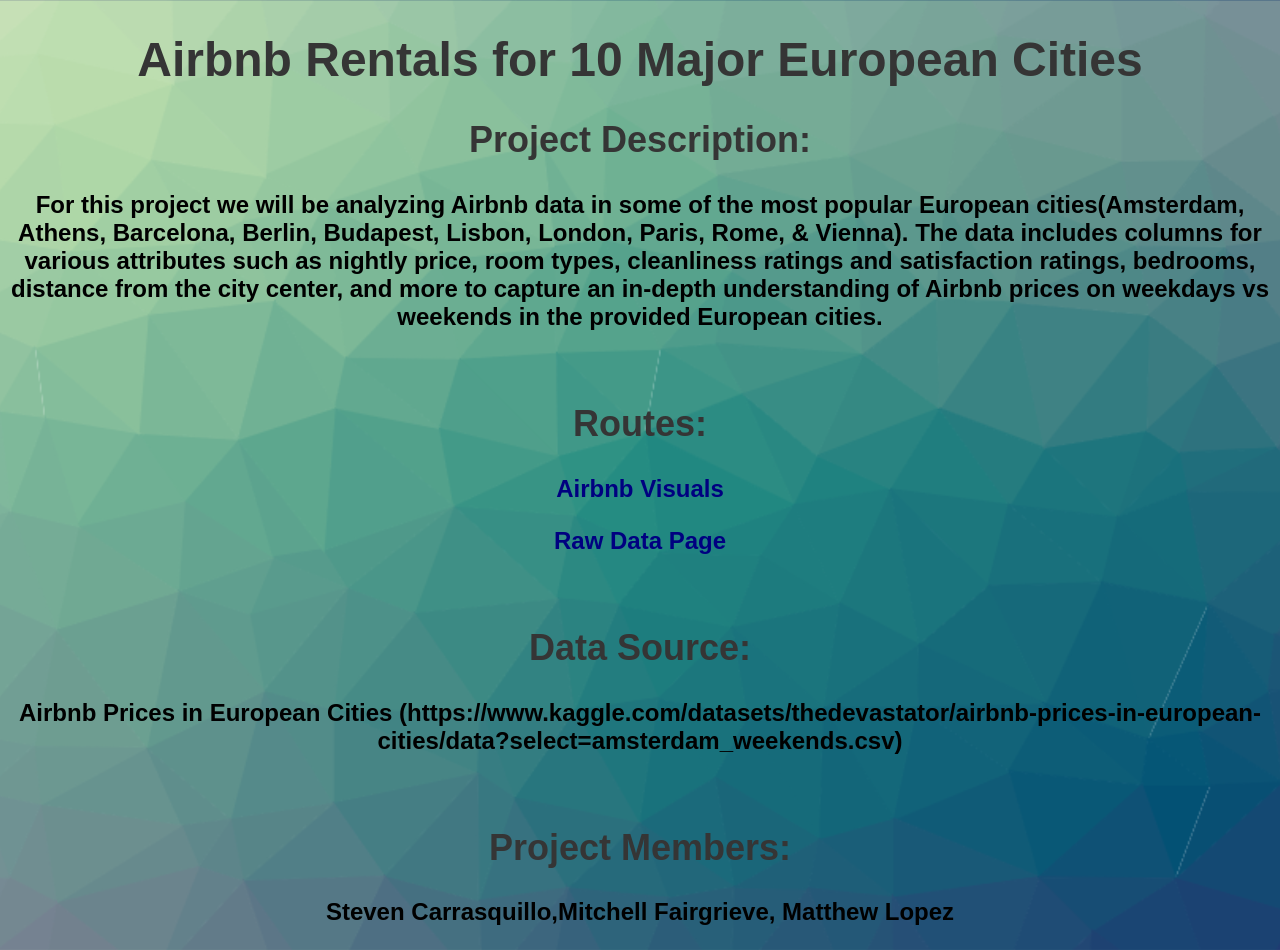
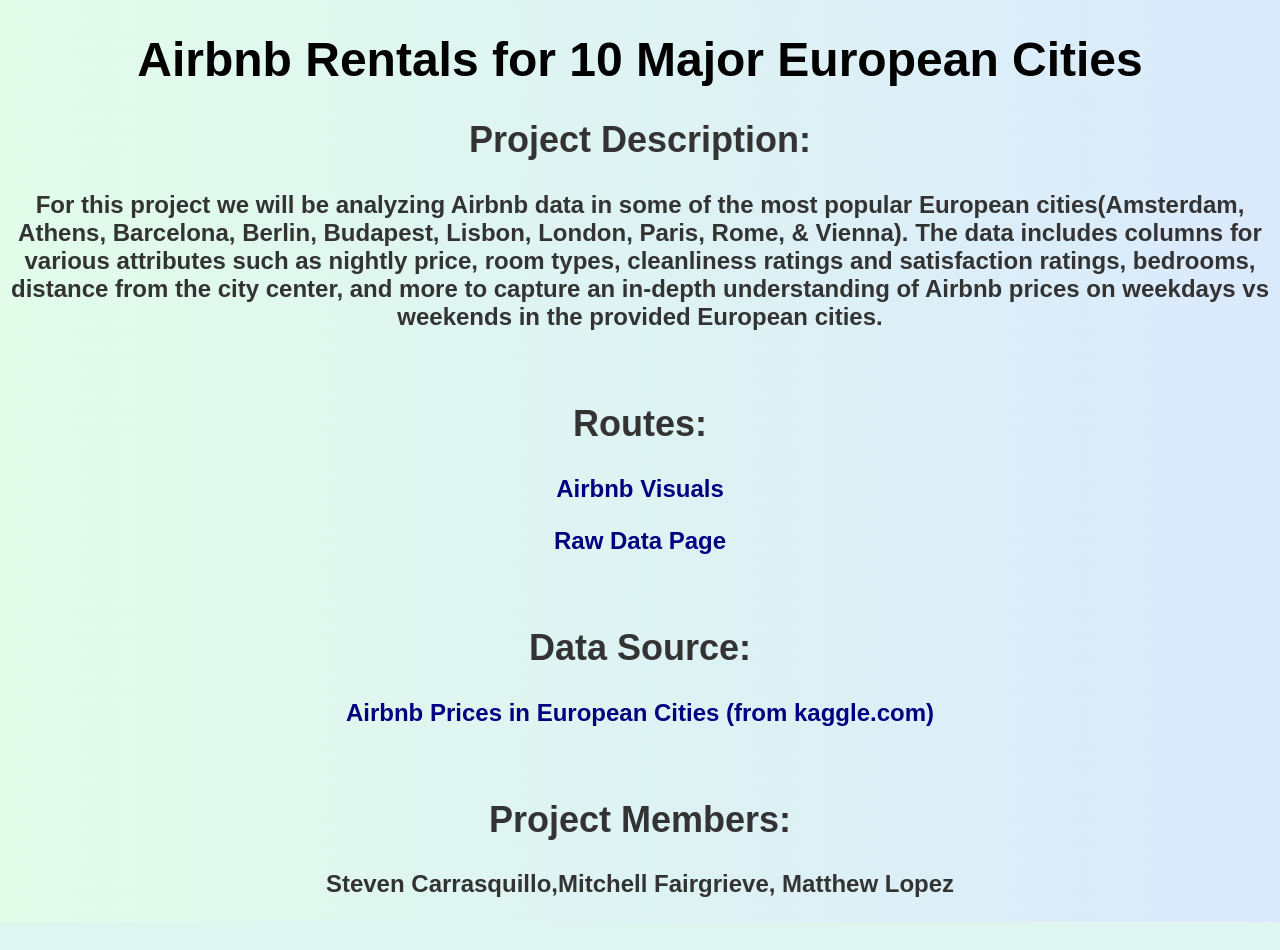
Before and after one commit to mlopez60/Project3_European-Airbnb-Data-Visualization, a Flask app: page / in a window 1280 px wide. After the commit the page ends 922 px from the top, so only its background shows below. Run offline with Flask 3, Linux system fonts and the light colour scheme; data that the repository does not hold is empty; parts of the project's set-up code (start-up, migrations or seed data) failed here and were passed over; some libraries are stand-ins or nearby versions.

Commit message:
update push

```diff
--- a/static/css/style.css
+++ b/static/css/style.css
@@ -40,27 +40,32 @@
 
 
 h1 {
-  color: rgb(53, 53, 53); /* Text color */
+  color: #333); /* Text color */
   font-size: 48px; /* Font size */
   font-family: "Julius Sans One", sans-serif; /* Font family */
   text-align: center; /* Text alignment */
 }
 h2 {
-  color: rgb(53, 53, 53); /* Text color */
+  color: #333; /* Text color */
   font-size: 36px; /* Font size */
   font-family: "Julius Sans One", sans-serif; /* Font family */
   text-align: center; /* Text alignment */
 }
 h3 {
-  color: rgb(53, 53, 53)grey; /* Text color */
+  color: #333; /* Text color */
   font-size: 24px; /* Font size */
   font-family: "Julius Sans One", sans-serif; /* Font family */
   text-align: center; /* Text alignment */
 }
-
+h4 {
+  color: #333; /* Text color */
+  font-size: 48px; /* Font size */
+  font-family: "Julius Sans One", sans-serif; /* Font family */
+  text-align: center; /* Text alignment */
+}
 /* CSS styles for p element */
 p {
-  color: rgb(0, 9, 128); /* Text color */
+  color: #333; /* Text color */
   font-size: 24px; /* Font size */
   font-family: "Julius Sans One", sans-serif; /* Font family */
   text-align: center; /* Text alignment */
--- a/templates/home.html
+++ b/templates/home.html
@@ -31,7 +31,7 @@
 
     <style>
         body {
-            background-image: url('../static/css/background.png');
+            background-image: url('../static/css/visualsbackground.png');
             background-size: cover;
             background-position: center;
         }
@@ -50,7 +50,7 @@
 
     <br>
     <h2>Data Source:</h2>
-    <h3>Airbnb Prices in European Cities (https://www.kaggle.com/datasets/thedevastator/airbnb-prices-in-european-cities/data?select=amsterdam_weekends.csv)</h3>
+    <h3><a href="https://www.kaggle.com/datasets/thedevastator/airbnb-prices-in-european-cities/data?select=amsterdam_weekends.csv">Airbnb Prices in European Cities (from kaggle.com)</a></h3>
     <br>
     <h2>Project Members:</h2>
     <h3> Steven Carrasquillo,Mitchell Fairgrieve, Matthew Lopez</h3>
--- a/templates/index.html
+++ b/templates/index.html
@@ -39,7 +39,7 @@
 </head>
 <body>
 
-    <h1>Airbnb Rentals for 10 Major European Cities </h1>
+    <h4>Airbnb Rentals for 10 Major European Cities </h1>
     <p>Select search criteria from drop down menus below</p>
     <div class="container">
         <!-- First dropdown select -->
```
